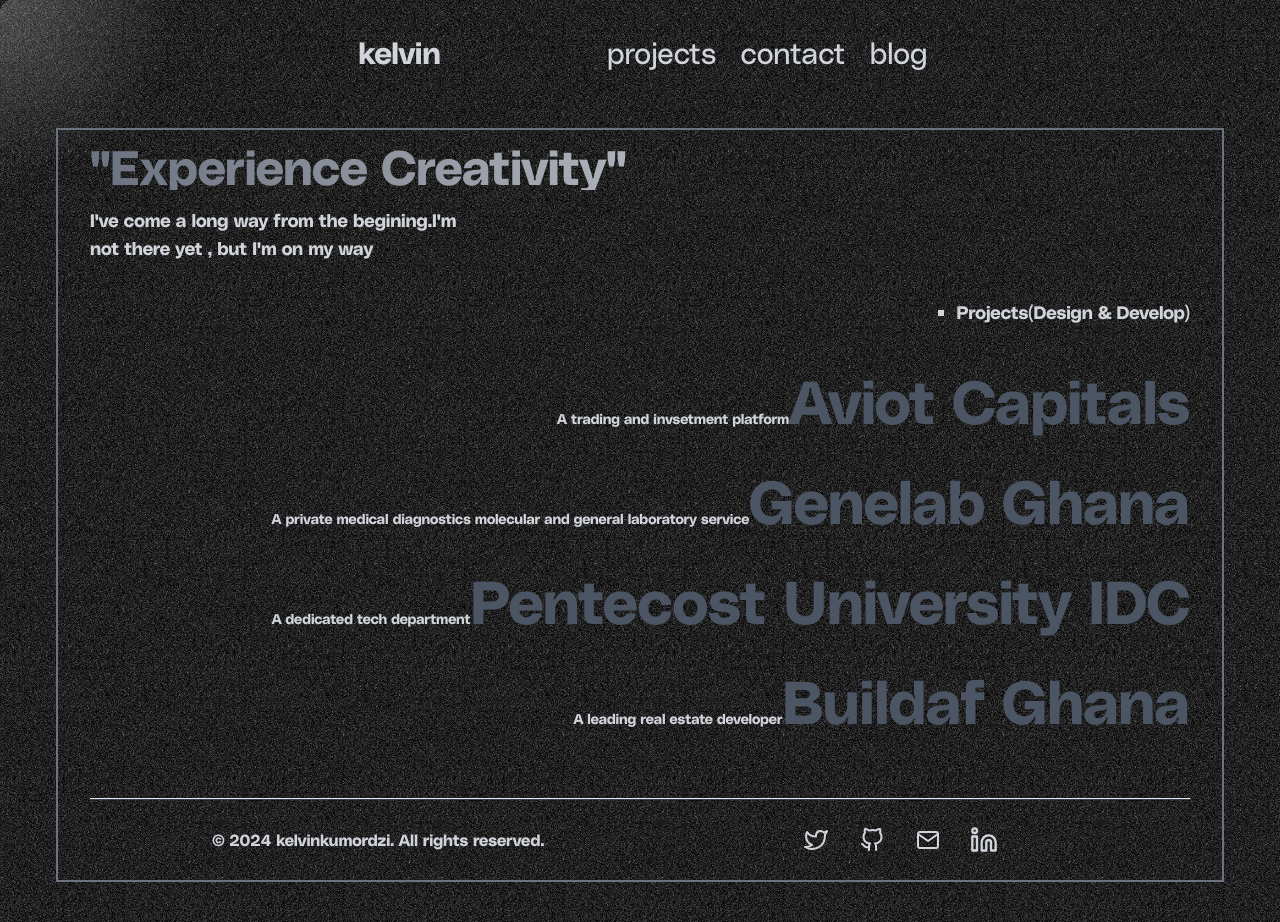
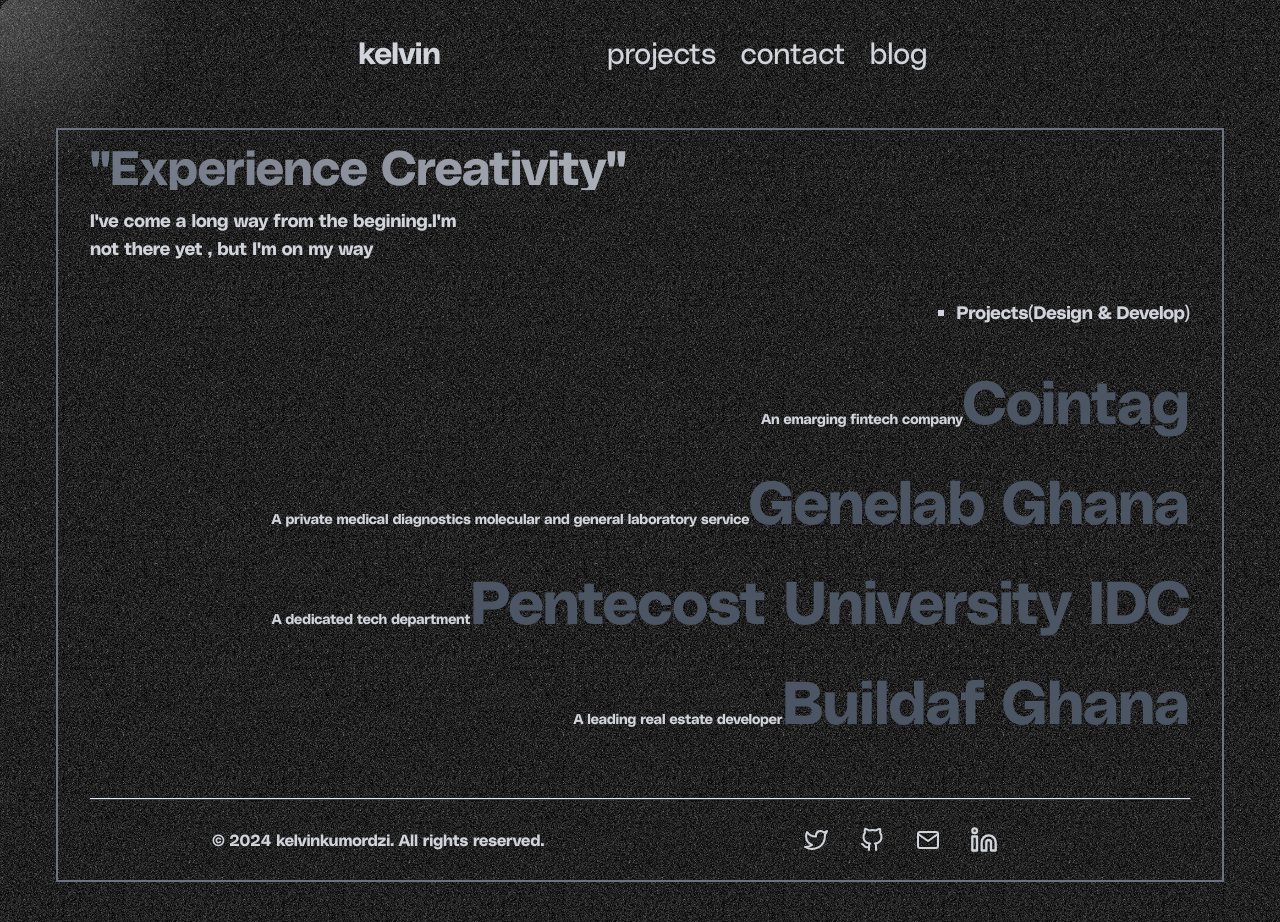
Before and after one commit to realkelvinworld/sk-portfolio, a Next.js app: page /projects in a window 1280 px wide. Built offline with nearby package versions, Linux system fonts and the light colour scheme; some icons are missing.

Commit message:
Update db.tsx

```diff
--- a/components/db.tsx
+++ b/components/db.tsx
@@ -62,9 +62,9 @@ export const Socials = [
 export const works = [
   {
     id: 1,
-    name: "Aviot Capitals",
-    link: "https://aviotcapitals.com/",
-    description: "A trading and invsetment platform",
+    name: "Cointag",
+    link: "https://cointag.app",
+    description: "An emarging fintech company",
   },
   {
     id: 2,
```
